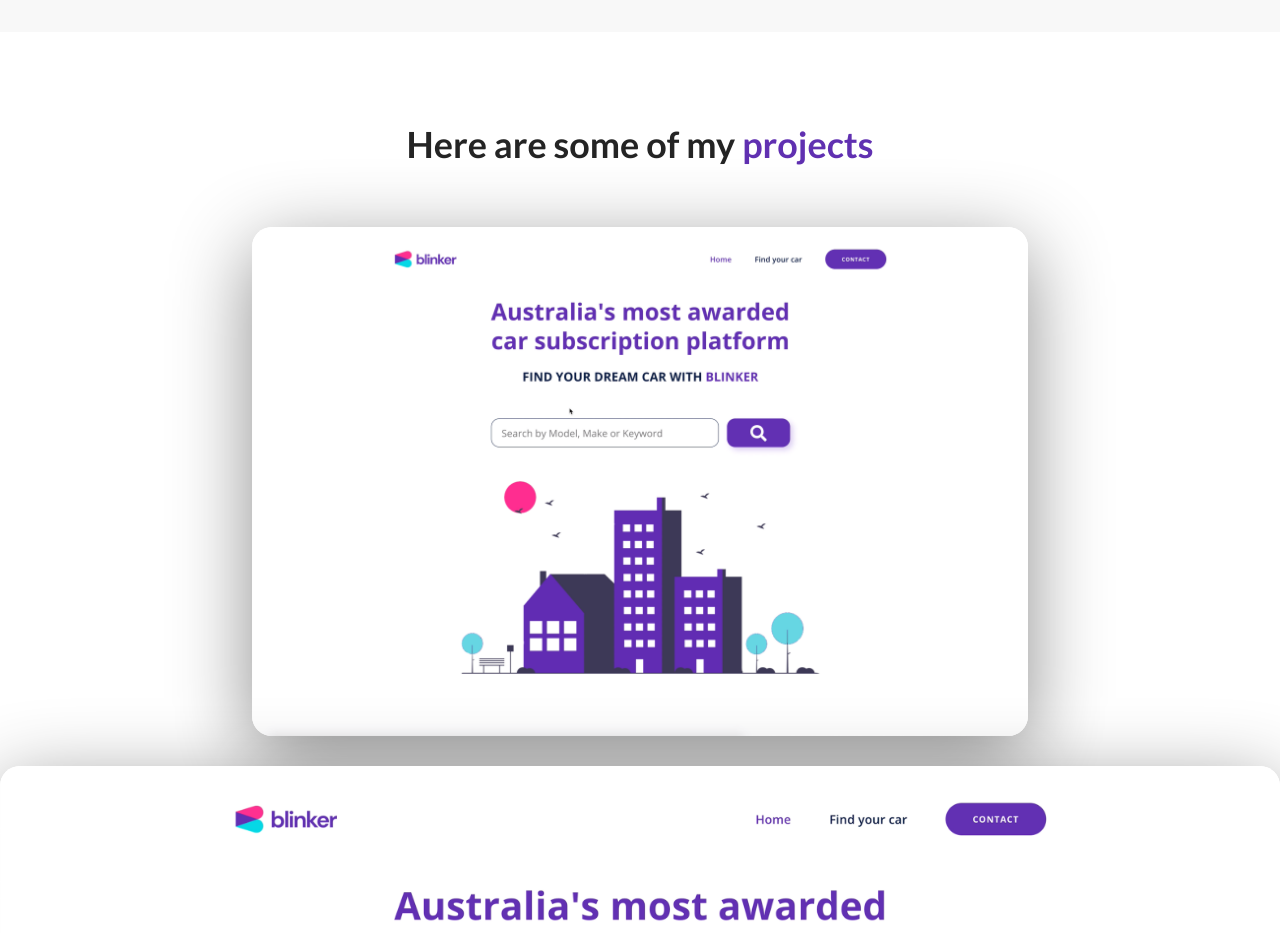
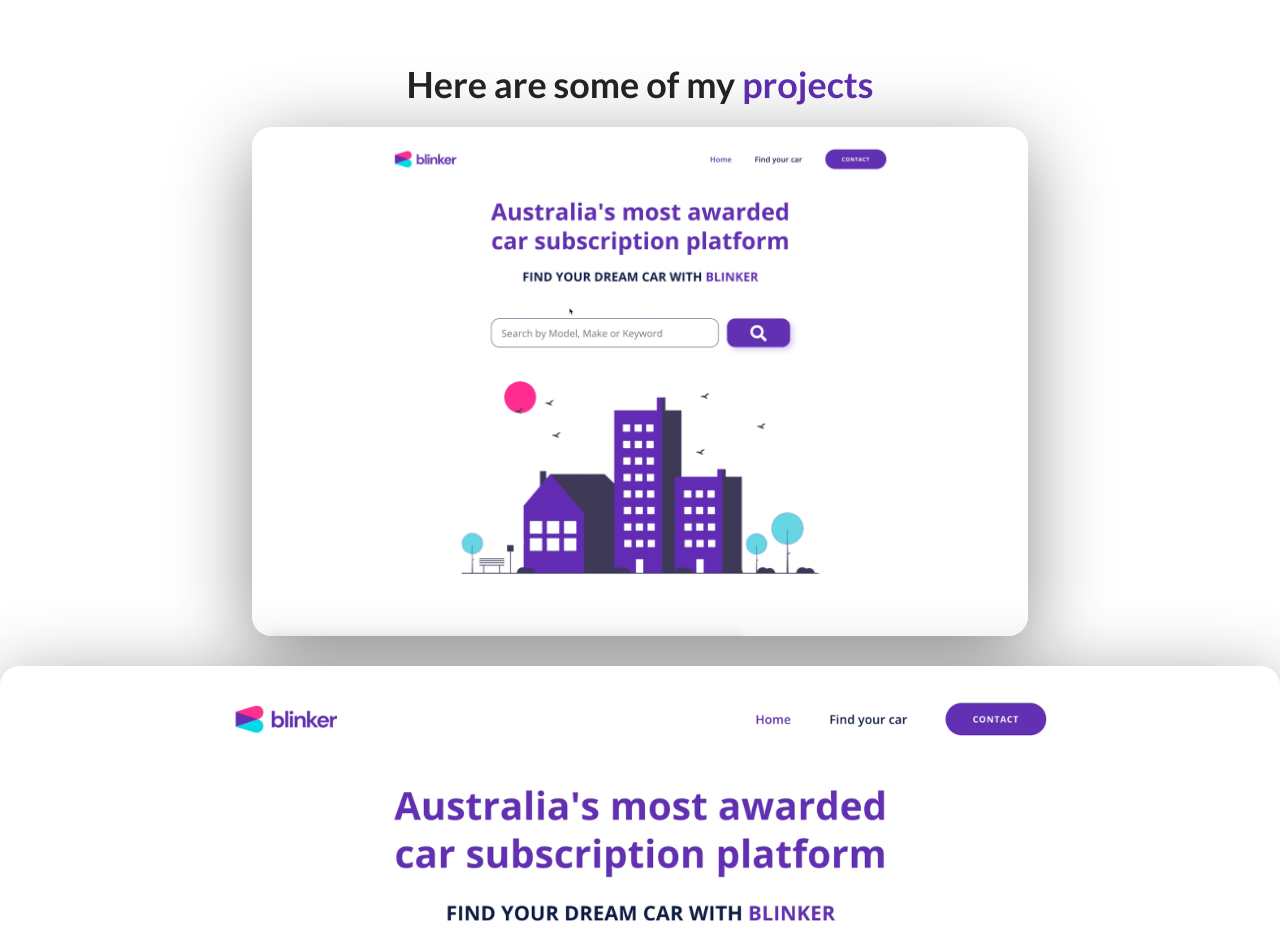
Before and after one commit to mac070866/E-Portfolio, a plain HTML site: page index.html in a window 1280 px wide. Shown: the part 2040-2973 px from the top of the page. Drawn offline with Linux system fonts and the light colour scheme.

Commit message:
update new commit

```diff
--- a/styles.css
+++ b/styles.css
@@ -86,7 +86,7 @@
 }
 
 section {
-    padding: 60px 0;
+    padding: 40px 0;
 }
 
 section:nth-child(even) {
@@ -372,7 +372,7 @@
 }
 
 .project__list {
-    padding-top: 40px;
+    padding-bottom: 0;
 
 }
 
```
